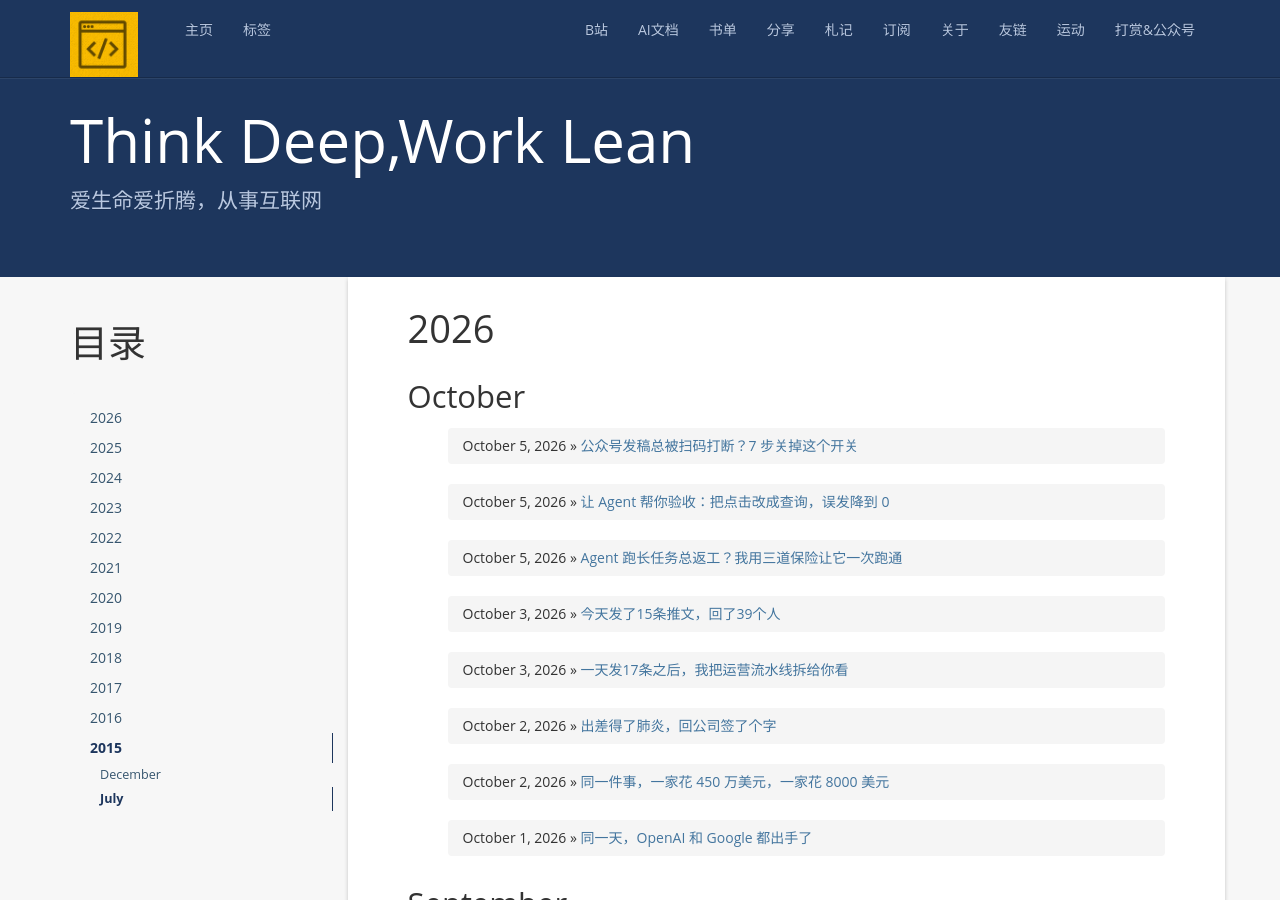
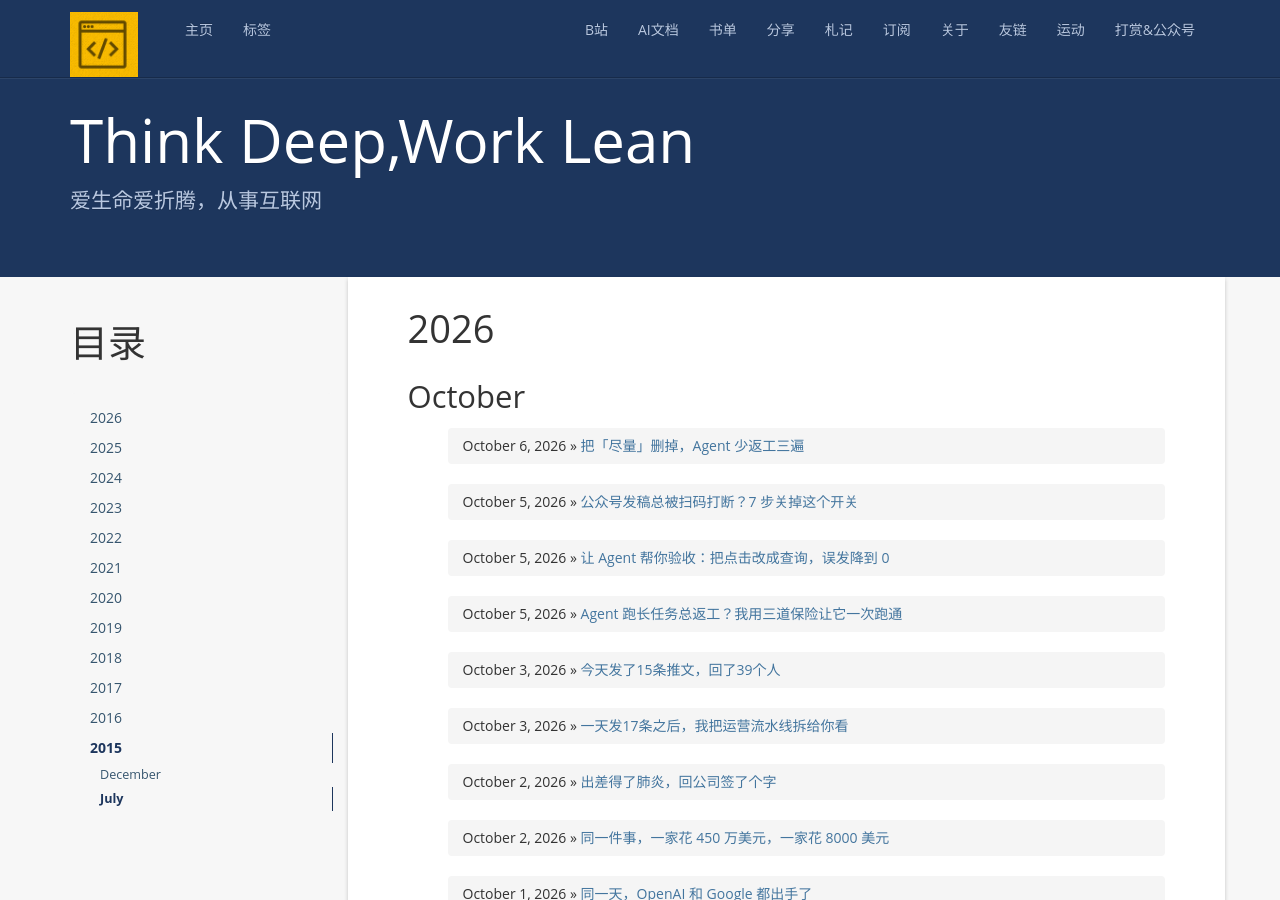
Before and after one commit to zackzhangkai/zackzhangkai.github.io, a Jekyll site: the page built from index.html, in a window 1280 px wide and 900 px high. Built offline with Jekyll 4.4.1, drawn with Linux system fonts in a browser that asks for light colours; nearby versions of some CDN libraries; a script that is not in the unit is left out; the list of posts is cut into pages by our own code; comment, search, counter and statistics services are not loaded; some of the changed lines change nothing that is shown.

Commit message:
2026-10-06 把「尽量」删掉，Agent 少返工三遍

````diff
--- /dev/null
+++ b/_posts/2026-10-06-remove-vague-words-from-prompt.md
@@ -0,0 +1,191 @@
+---
+layout: post
+title: 把「尽量」删掉，Agent 少返工三遍
+tags: AI文档
+---
+
+大家好，我是Zack。
+
+10 月 5 号晚上我让 agent 批量回 24 条评论，跑完一数：重发了 1 条，漏了 6 条，24 条目标总共跑了三十几次。
+
+我第一反应是模型不行。
+
+后来翻了一遍自己写的 prompt，问题在我这边 —— 里面有两个字：**尽量**。
+
+## 一、原来的做法：写完 prompt 就直接跑
+
+那批回复的 prompt 我是这么写的（大意）：
+
+```
+去我主页下面找最近 24 条评论，尽量都回复一遍。
+尽量找到回复按钮，找不到就跳过。
+语气尽量自然一点。
+```
+
+跑完看 `queue/reply_batch.log`，长这样：
+
+```
+#7  @jasonjz23   OK
+#8  @Tsui1264    FAIL_NO_REPLY_BTN
+#9  @taiyanghere FAIL_NO_DIALOG
+#10 @Junhao88888 FAIL_MISMATCH
+#15 @EricTanvo   ERR page.goto failed: net::ERR_ABORTED
+#24 @Lu202409Lu  FAIL_NO_REPLY_BTN
+```
+
+6 条挂了，还分三种不同的挂法。
+
+我当时的做法是：把报错贴回去，让它再跑一遍。
+
+结果第二轮有的从 FAIL 翻成 OK，有的又冒出新的 `FAIL_MISMATCH`。
+
+两轮加起来 40 分钟，其中差不多 20 分钟是在修重发和补跑。
+
+## 二、真正卡住的地方
+
+我盯着那三行 `尽量` 看了一会儿，发现问题很直白：
+
+「尽量找到回复按钮」这句话，模型没有一个可以核对的标准。
+
+它点到了就算做到，没点到也可以说「我尽力了」。
+
+同样的 prompt 跑两次，第一次点开对话框、第二次没点开，结果就不一样 —— 这不是模型抽风，是任务本身就没定义清楚。
+
+10 月 5 号我还踩了同一类坑的另一个版本：`verify_state.js` 连跑两轮，**第一轮 #4 = ALREADY_POSTED，第二轮同一条翻成 UNKNOWN**，5 条里确认数从 1 掉到 0。
+
+我一开始以为是脚本 bug，最后发现根因还是同一件事：判定标准是「页面上有没有出现某句文案」，而那句文案会渲染延迟。
+
+标准不稳，结果就飘。
+
+## 三、换成的做法：三处把模糊换成可数
+
+### 1. prompt 里的形容词，换成能数出来的约束
+
+我把那三行改成了这样：
+
+```
+只处理 queue/reply_targets.json 里列出的 24 条，不要新增、不要跳过。
+点回复按钮的条件：页面上存在 aria-label 为 "Reply" 的按钮；不存在就记 FAIL_NO_REPLY_BTN 并跳过。
+语气：一句话，不超过 30 字，不用表情，不提产品。
+```
+
+改之前和改之后的对照：
+
+| 我原来写的 | 现在写的 |
+|---|---|
+| 尽量少改文件 | 只允许改这三个文件：`a.js`、`b.js`、`c.py` |
+| 尽量保留原格式 | 不含 `TODO` 的行一个字都不动 |
+| 合适的时候合并 | 两个文件改动都 ≤ 5 行时才合并 |
+| 尽量找到回复按钮 | 存在 `aria-label="Reply"` 才点，否则记 `FAIL_NO_REPLY_BTN` |
+| 跑快点 | 单条超时 15 秒，超时记 `FAIL_TIMEOUT` |
+
+判断标准就一条：**改完之后，能不能让一个没看过上下文的人，只凭这句话判断 agent 做对了没有。**
+
+判断不了，说明它还是模糊的，继续改。
+
+我现在的习惯是写完 prompt 先数一遍：里面有几个「尽量」「合适」「适当」「一些」「相关」。
+
+数出来 5 个以上，这遍大概率要白跑。
+
+懒得数的，把 prompt 存成文件跑这一行：
+
+```
+grep -o -E "尽量|合适|适当|一些|相关|差不多|尽可能" prompt.txt | sort | uniq -c | sort -rn
+```
+
+输出会直接告诉你哪个词出现了几次。我自己那条 24 条回复的 prompt，`尽量` 命中 3 次。
+
+### 2. 批量脚本第一次跑，固定加 `--dry-run`
+
+让 agent 写批量处理脚本的时候，我在要求里写死一句：
+
+```
+脚本必须支持 --dry-run：只打印将要改动的文件清单和改动内容，不落盘。
+```
+
+跑的时候先干跑一遍：
+
+```
+$ node scripts/rename_batch.js --dry-run
+
+[DRY-RUN] 将改动 3 个文件：
+  - src/a.js   行 12: get_user -> get_user_info
+  - src/b.js   行  8: get_user -> get_user_info
+  - src/c.py   行 41: get_user -> get_user_info
+[DRY-RUN] 未匹配 0 个，跳过 0 个
+```
+
+清单对得上，再去掉参数真跑。
+
+匹配规则最容易写宽。我有一次规则写得太松，把测试文件一起扫进去了，回滚花了半小时。
+
+多花一分钟看清单，省的是回滚那半小时。
+
+### 3. 报错要原文，别让它总结
+
+这条我现在直接写进 prompt，一个字不改地复制过去：
+
+```
+报错处理要求：
+- 原始报错整段贴回来，包含 exit code、行号、文件路径
+- 不要改写成「构建失败」「网络错误」这类总结句
+- 判断不出原因就说判断不了，不要猜
+```
+
+为什么值得单独写三条？
+
+因为总结会丢掉排查真正靠得住的三样东西：**行号、exit code、文件路径**。
+
+同一个事故，两种报法的区别：
+
+```
+总结版：页面操作超时了
+
+原文版：ERR target 8F471FB996720379DFA9C2A3CF46E2B4 is already page p6
+```
+
+看到 `p6` 我立刻知道是浏览器标签页串了，跟超时一点关系没有。
+
+让模型总结，它越想帮你省事，越容易把关键信息省掉。
+
+## 四、前后对比
+
+还是 10 月 5 号那批活，改完之后的数字：
+
+| | 改之前 | 改之后 |
+|---|---|---|
+| prompt 里的模糊词 | 5 个 | 0 个 |
+| 24 条回复跑了几轮 | 3 轮 | 2 轮 |
+| 耗时 | 约 40 分钟 | 约 25 分钟 |
+| 漏发 / 重发 | 6 条 | 1 条 |
+| 报错定位 | 平均追问 3 轮 | 1 次拿到行号 |
+
+诚实说一句：这是我两天的个人记录，样本小，别当统计结论看。
+
+而且改完也没到零失误 —— 第二轮还剩 1 条 `FAIL_MISMATCH`，那个是回复目标和评论人对不上，属于数据问题，换约束解决不了。
+
+这三招治的是「指令含糊导致的返工」，治不了「数据源本身就是脏的」。
+
+## 五、两条能迁移到自己工作里的原则
+
+**第一条：验收标准要在 agent 动手之前就写得出来。**
+
+写不出来，说明不是 agent 的问题，是我自己还没想清楚要什么。
+
+我现在写完 prompt 会多花两分钟问自己一句：它做完了，我拿什么判断它做对了？
+
+**第二条：凡是「跑完才知道对不对」的步骤，都想办法变成「跑之前能看一眼」。**
+
+`--dry-run` 的清单是一种，报错原文是一种，可数的约束是第三种。
+
+它们的共同点是：把判断提前，把回滚的成本后置。
+
+你最近一次让 agent 返工，最后发现卡在哪个词上？
+
+欢迎在留言里说说，我一条条看。
+
+---
+
+公众号：**Zack说AI**
+
+大厂程序员，现独立开发者，分享 AI 技术与过程。每篇讲一个能落地的提效做法。
--- a/tag/AI文档/index.html
+++ b/tag/AI文档/index.html
@@ -28,6 +28,7 @@
             <li><a href="#agent-readonly-verification">让 Agent 验收：把点击改成查询</a></li>
             <li><a href="#wechat-mp-disable-scan-verify">公众号关掉扫码验证</a></li>
             <li><a href="#agent-long-task-three-safeguards">Agent 跑长任务三道保险</a></li>
+            <li><a href="#remove-vague-words-from-prompt">把「尽量」删掉，少返工三遍</a></li>
            </ul>
         </div>
       </div>
@@ -164,6 +165,13 @@
             </ul>
             <p><small>2026-10-05 | 安全中心 → 风险操作保护 → 群发消息 | 只动这一项，AppSecret 那两项别碰 | 附后台截图</small></p>
 
+            <hr>
+            <h2 id="remove-vague-words-from-prompt">把「尽量」删掉，Agent 少返工三遍</h2>
+            <ul>
+              <li><a href="https://zackzhangkai.github.io/2026/10/06/remove-vague-words-from-prompt/" target="_blank">把「尽量」删掉，Agent 少返工三遍 →</a></li>
+            </ul>
+            <p><small>2026-10-06 | 形容词换成可数约束 · 批量脚本加 --dry-run · 报错原样输出 | 附 grep 数模糊词命令与前后对比数据</small></p>
+
 
             <hr>
             <h2 id="agent-readonly-verification">让 Agent 帮你验收：把点击改成查询，误发降到 0</h2>
````
